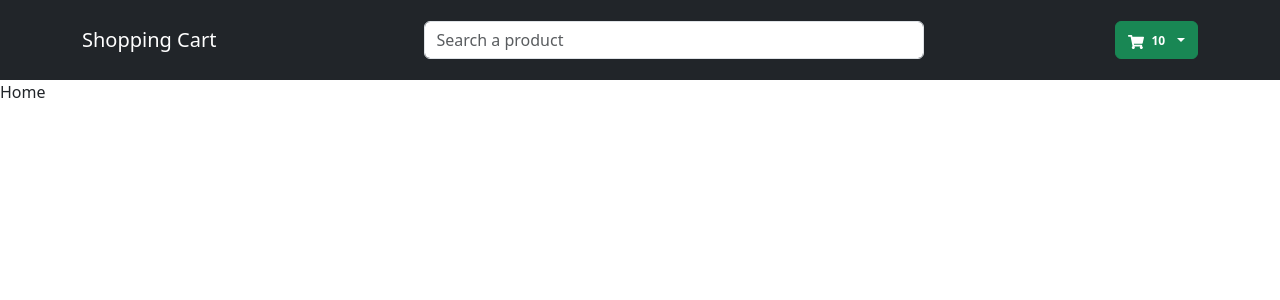
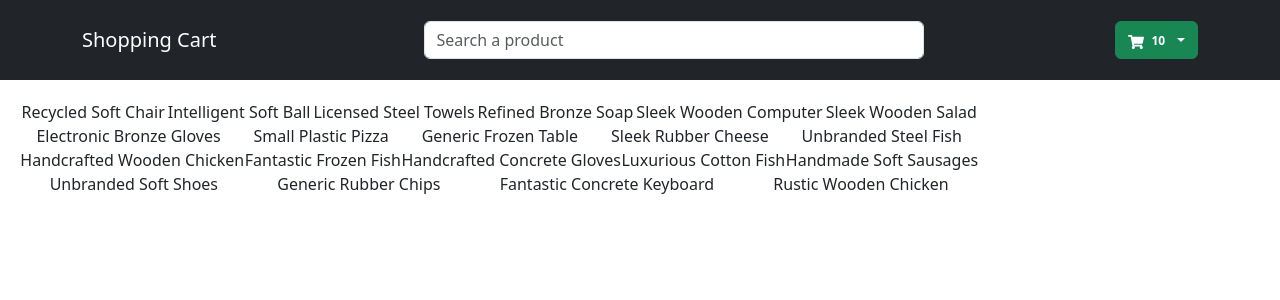
Before and after one commit to DanSRDev/shopping-cart, a React (Create React App) app: page / in a window 1280 px wide. Shown: the top 300 px of the page. Built offline with nearby package versions, Linux system fonts and the light colour scheme.

Commit message:
Home Component UI

```diff
--- a/src/App.tsx
+++ b/src/App.tsx
@@ -5,7 +5,7 @@ import { BrowserRouter, Route, Routes } from 'react-router-dom';
 import Home from './components/Home';
 import Cart from './components/Cart';
 
-function App() {
+const App: React.FC = () => {
   return (
     <BrowserRouter>
       <Header />
--- a/src/components/Cart.tsx
+++ b/src/components/Cart.tsx
@@ -1,6 +1,4 @@
-import React from 'react'
-
-const Cart = () => {
+const Cart: React.FC = () => {
   return (
     <div>
         Cart
--- a/src/components/Header.tsx
+++ b/src/components/Header.tsx
@@ -1,4 +1,3 @@
-import React from "react";
 import {
   Navbar,
   Container,
@@ -11,7 +10,7 @@ import { FaShoppingCart } from 'react-icons/fa'
 import { Link } from "react-router-dom";
 
 
-const Header = () => {
+const Header: React.FC = () => {
   return (
     <Navbar bg="dark" variant="dark" style={{ height: 80 }}>
       <Container>
--- a/src/components/Home.tsx
+++ b/src/components/Home.tsx
@@ -1,13 +1,20 @@
-import React from 'react'
 import { CartState } from '../context/Context'
+import SingleProduct from './SingleProduct';
+import './styles.css'
 
-const Home = () => {
-
-  const { state } = CartState();
-  console.log(state);
+const Home: React.FC = () => {
+  const { state:{ products } } = CartState();
+  console.log(products);
   return (
-    <div>
-        Home
+    <div className='home'>
+      {/* <Filters /> */}
+      <div className="productContainer">
+        {
+          products.map((prod) => {
+            return <SingleProduct prod={prod} key={prod.id} />
+          })
+        }
+      </div>
     </div>
   )
 }
--- /dev/null
+++ b/src/components/SingleProduct.tsx
@@ -0,0 +1,14 @@
+import { ProductType } from '../model'
+
+interface Props {
+    prod: ProductType,
+    key: string
+}
+
+const SingleProduct: React.FC<Props> = ({ prod }) => {
+  return (
+    <div>{prod.name}</div>
+  )
+}
+
+export default SingleProduct
--- /dev/null
+++ b/src/components/styles.css
@@ -0,0 +1,11 @@
+.home {
+    display: flex;
+}
+
+.productContainer {
+    display: flex;
+    width: 78%;
+    padding: 20px;
+    flex-wrap: wrap;
+    justify-content: space-around;
+}
```
